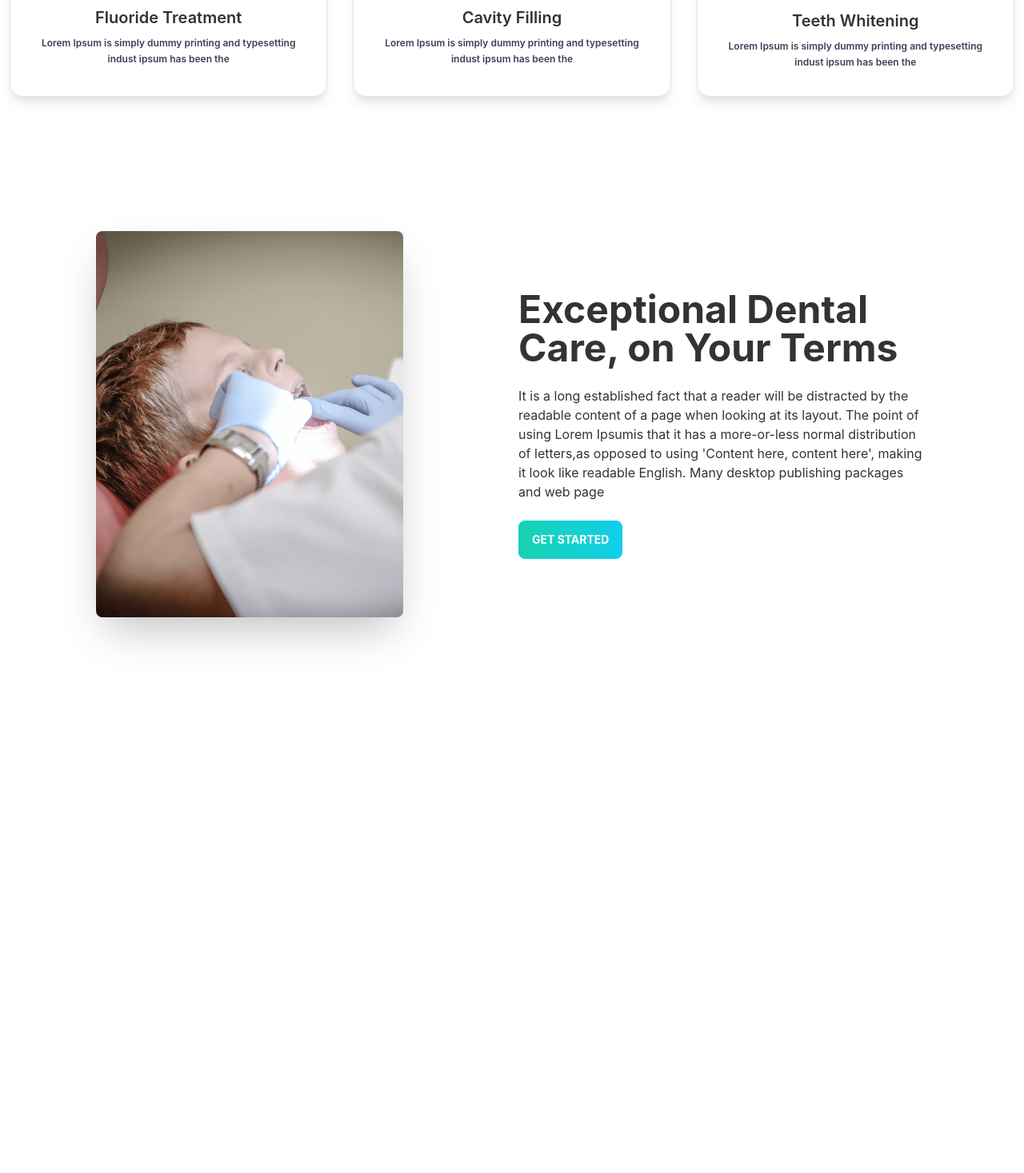
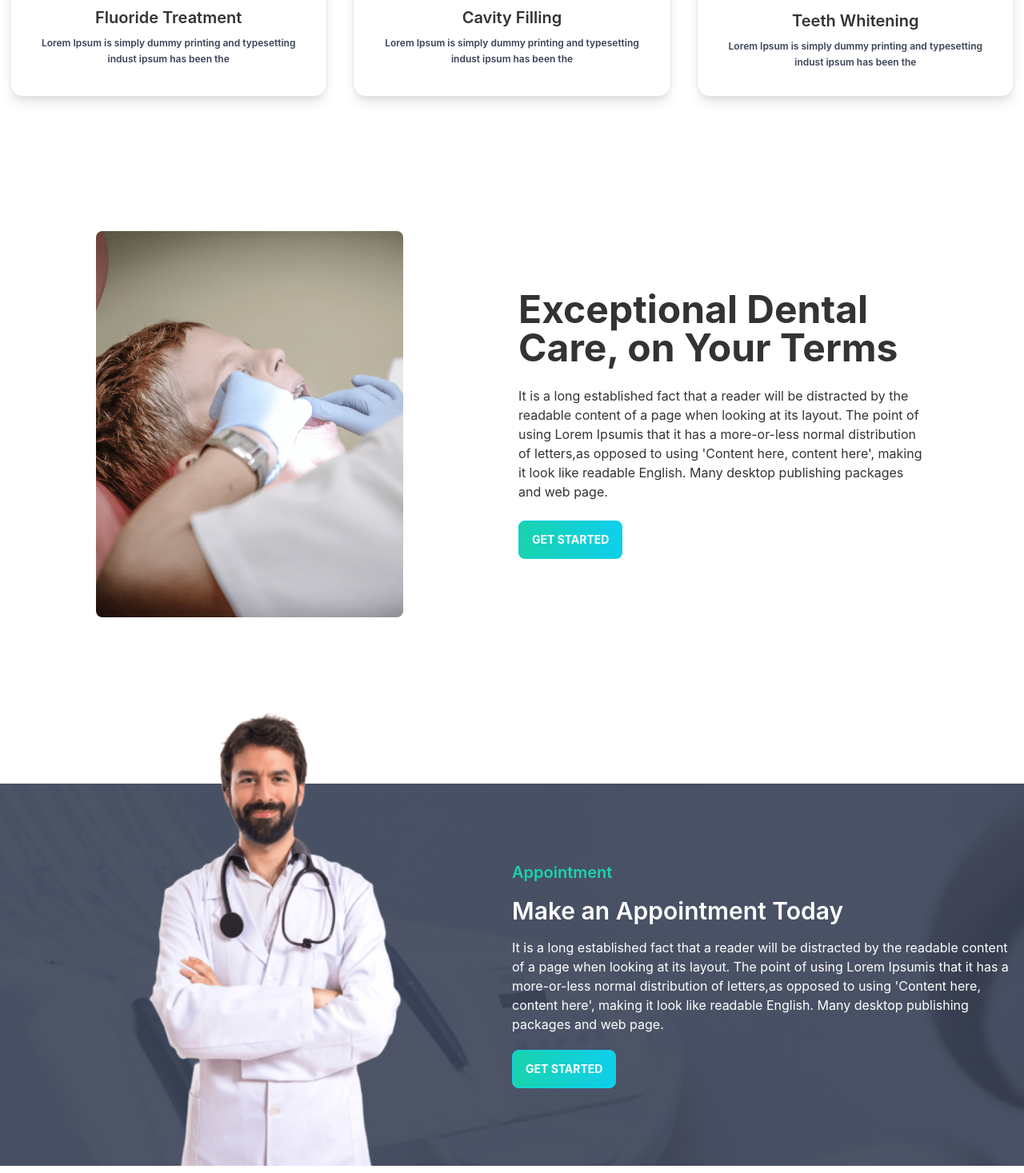
Before and after one commit to devnoman01/doctors-portal-client, a React (Create React App) app: page / in a window 1280 px wide. Shown: the part 1330-2797 px from the top of the page at 80% size. Before the commit the page ends 2214 px from the top, so only its background shows below. Built offline with nearby package versions, Linux system fonts and the light colour scheme.

Commit message:
appointment section complete

```diff
--- /dev/null
+++ b/src/Components/Footer.js
@@ -0,0 +1,61 @@
+// import React from "react";
+// import footer from "../assets/images/footer.png";
+
+// const Footer = () => {
+//   return (
+//     <footer
+//       style={{
+//         background: `url(${footer})`,
+//         backgroundSize: "contain",
+//         backgroundPosition: "top",
+//       }}
+//       className=""
+//     >
+//       <div className="container mx-auto footer px-3 pt-16">
+//         <div>
+//           <svg
+//             width="50"
+//             height="50"
+//             viewBox="0 0 24 24"
+//             xmlns="http://www.w3.org/2000/svg"
+//             fillRule="evenodd"
+//             clipRule="evenodd"
+//             className="fill-current"
+//           >
+//             <path d="M22.672 15.226l-2.432.811.841 2.515c.33 1.019-.209 2.127-1.23 2.456-1.15.325-2.148-.321-2.463-1.226l-.84-2.518-5.013 1.677.84 2.517c.391 1.203-.434 2.542-1.831 2.542-.88 0-1.601-.564-1.86-1.314l-.842-2.516-2.431.809c-1.135.328-2.145-.317-2.463-1.229-.329-1.018.211-2.127 1.231-2.456l2.432-.809-1.621-4.823-2.432.808c-1.355.384-2.558-.59-2.558-1.839 0-.817.509-1.582 1.327-1.846l2.433-.809-.842-2.515c-.33-1.02.211-2.129 1.232-2.458 1.02-.329 2.13.209 2.461 1.229l.842 2.515 5.011-1.677-.839-2.517c-.403-1.238.484-2.553 1.843-2.553.819 0 1.585.509 1.85 1.326l.841 2.517 2.431-.81c1.02-.33 2.131.211 2.461 1.229.332 1.018-.21 2.126-1.23 2.456l-2.433.809 1.622 4.823 2.433-.809c1.242-.401 2.557.484 2.557 1.838 0 .819-.51 1.583-1.328 1.847m-8.992-6.428l-5.01 1.675 1.619 4.828 5.011-1.674-1.62-4.829z"></path>
+//           </svg>
+//           <p>
+//             Doctors Portl Ltd.
+//             <br />
+//             Providing reliable tech since 1992
+//           </p>
+//         </div>
+//         <div>
+//           <span className="footer-title">Services</span>
+//           <a className="link link-hover">Branding</a>
+//           <a className="link link-hover">Design</a>
+//           <a className="link link-hover">Marketing</a>
+//           <a className="link link-hover">Advertisement</a>
+//         </div>
+//         <div>
+//           <span className="footer-title">Company</span>
+//           <a className="link link-hover">About us</a>
+//           <a className="link link-hover">Contact</a>
+//           <a className="link link-hover">Jobs</a>
+//           <a className="link link-hover">Press kit</a>
+//         </div>
+//         <div>
+//           <span className="footer-title">Legal</span>
+//           <a className="link link-hover">Terms of use</a>
+//           <a className="link link-hover">Privacy policy</a>
+//           <a className="link link-hover">Cookie policy</a>
+//         </div>
+//       </div>
+//       <div className="text-center text-sm mt-20 mb-10">
+//         <p>Copyright © 2022 - All right reserved by Doctors Portal</p>
+//       </div>
+//     </footer>
+//   );
+// };
+
+// export default Footer;
--- a/src/Components/GradientButton.js
+++ b/src/Components/GradientButton.js
@@ -1,10 +1,10 @@
 import React from "react";
 
-const GradientButton = () => {
+const GradientButton = ({ children }) => {
   return (
     <div>
       <button className="btn btn-primary text-white font-bold uppercase bg-gradient-to-r from-secondary to-primary">
-        Get Started
+        {children}
       </button>
     </div>
   );
--- a/src/Components/ServiceCard.js
+++ b/src/Components/ServiceCard.js
@@ -3,7 +3,7 @@ import React from "react";
 const ServiceCard = ({ service }) => {
   const { title, description, img } = service;
   return (
-    <div className="card border bg-base-100 shadow-lg">
+    <div className="card border border-gray-200 bg-base-100 shadow-lg">
       <figure className="px-10 pt-10">
         <img src={img} alt="Shoes" className="rounded-xl" />
       </figure>
--- a/src/Pages/Home/Banner.js
+++ b/src/Pages/Home/Banner.js
@@ -6,7 +6,7 @@ import GradientButton from "../../Components/GradientButton";
 const Banner = () => {
   return (
     <div className="hero py-44" style={{ backgroundImage: `url(${bg})` }}>
-      <div className="container mx-auto flex justify-center">
+      <div className="container px-3 mx-auto flex justify-center">
         <div className="hero-content flex-col lg:flex-row-reverse">
           <img
             src={chair}
@@ -19,7 +19,7 @@ const Banner = () => {
               excepturi exercitationem quasi. In deleniti eaque aut repudiandae
               et a id nisi.
             </p>
-            <GradientButton />
+            <GradientButton>Get Started</GradientButton>
             {/* <button className="btn btn-primary text-white font-bold uppercase bg-gradient-to-r from-secondary to-primary">
               Get Started
             </button> */}
--- a/src/Pages/Home/Home.js
+++ b/src/Pages/Home/Home.js
@@ -4,14 +4,20 @@ import Banner from "./Banner";
 import ServiceDescription from "./ServiceDescription";
 import Info from "./Info";
 import Services from "./Services";
+import MakeAppointment from "./MakeAppointment";
+import Testimonials from "./Testimonials";
+import Footer from "../../Components/Footer";
 
 const Home = () => {
   return (
-    <div className="px-3">
+    <div className="">
       <Banner />
       <Info />
       <Services />
       <ServiceDescription />
+      <MakeAppointment />
+      {/* <Testimonials /> */}
+      {/* <Footer /> */}
     </div>
   );
 };
--- a/src/Pages/Home/Info.js
+++ b/src/Pages/Home/Info.js
@@ -29,7 +29,7 @@ const Info = () => {
     },
   ];
   return (
-    <div className="container mx-auto mb-5">
+    <div className="container mx-auto mb-5 px-3">
       <div className="grid sm:grid-cols-1 md:grid-cols-2 lg:grid-cols-3 gap-8">
         {infos.map((info) => (
           <InfoCard key={info._id} info={info} />
--- a/src/Pages/Home/MakeAppointment.js
+++ b/src/Pages/Home/MakeAppointment.js
@@ -0,0 +1,33 @@
+import React from "react";
+import doctor from "../../assets/images/doctor.png";
+import appointment from "../../assets/images/appointment.png";
+import GradientButton from "../../Components/GradientButton";
+
+const MakeAppointment = () => {
+  return (
+    <section style={{ background: `url(${appointment})` }} className="">
+      <div className="container mx-auto my-24 flex justify-center items-center px-3">
+        <div className="flex-1 hidden lg:block">
+          <img className="mt-[-150px]" src={doctor} alt="" />
+        </div>
+        <div className="flex-1 my-24 md:my-0">
+          <h4 className="text-secondary text-xl font-semibold">Appointment</h4>
+          <h3 className="text-white text-3xl font-semibold my-4">
+            Make an Appointment Today
+          </h3>
+          <p className="text-white mb-5">
+            It is a long established fact that a reader will be distracted by
+            the readable content of a page when looking at its layout. The point
+            of using Lorem Ipsumis that it has a more-or-less normal
+            distribution of letters,as opposed to using 'Content here, content
+            here', making it look like readable English. Many desktop publishing
+            packages and web page.
+          </p>
+          <GradientButton>Get Started</GradientButton>
+        </div>
+      </div>
+    </section>
+  );
+};
+
+export default MakeAppointment;
--- a/src/Pages/Home/ServiceDescription.js
+++ b/src/Pages/Home/ServiceDescription.js
@@ -4,10 +4,10 @@ import GradientButton from "../../Components/GradientButton";
 
 const ServiceDescription = () => {
   return (
-    <div className="container mx-auto">
+    <div className="container mx-auto px-3">
       <div className="hero pt-10 pb-24">
         <div className="hero-content flex-col lg:flex-row md:gap-16 lg:gap-24 xl:gap-36">
-          <img src={treatment} className="max-w-sm rounded-lg shadow-2xl" />
+          <img src={treatment} className="sm:max-w-sm max-w-xs rounded-lg" />
           <div className="sm:max-w-sm md:max-w-md lg:max-w-lg justify-end">
             <h1 className="text-5xl font-bold">
               Exceptional Dental Care, on Your Terms
@@ -18,9 +18,9 @@ const ServiceDescription = () => {
               point of using Lorem Ipsumis that it has a more-or-less normal
               distribution of letters,as opposed to using 'Content here, content
               here', making it look like readable English. Many desktop
-              publishing packages and web page
+              publishing packages and web page.
             </p>
-            <GradientButton />
+            <GradientButton>Get Started</GradientButton>
           </div>
         </div>
       </div>
--- a/src/Pages/Home/Services.js
+++ b/src/Pages/Home/Services.js
@@ -30,7 +30,7 @@ const Services = () => {
   ];
 
   return (
-    <div className="container mx-auto my-28">
+    <div className="container mx-auto my-28 px-3">
       <div className="my-16 text-center">
         <h2 className="text-secondary text-xl font-bold uppercase">
           Our Services
--- /dev/null
+++ b/src/Pages/Home/Testimonials.js
@@ -0,0 +1,58 @@
+// import React from "react";
+// import quote from "../../assets/icons/quote.svg";
+// import people1 from "../../assets/images/people1.png";
+// import people2 from "../../assets/images/people2.png";
+// import people3 from "../../assets/images/people3.png";
+// import ReviewCard from "../../Components/ReviewCard";
+
+// const Testimonials = () => {
+//   const reviews = [
+//     {
+//       _id: 1,
+//       name: "Winson Henry",
+//       reviewText:
+//         "It is a long established fact that by the readable content of a lot layout. The point of using Lorem a more-or-less normal distribu to using Content here, content",
+//       location: "California",
+//       img: people1,
+//     },
+//     {
+//       _id: 2,
+//       name: "Winson Henry",
+//       reviewText:
+//         "It is a long established fact that by the readable content of a lot layout. The point of using Lorem a more-or-less normal distribu to using Content here, content",
+//       location: "California",
+//       img: people2,
+//     },
+//     {
+//       _id: 3,
+//       name: "Winson Henry",
+//       reviewText:
+//         "It is a long established fact that by the readable content of a lot layout. The point of using Lorem a more-or-less normal distribu to using Content here, content",
+//       location: "California",
+//       img: people3,
+//     },
+//   ];
+
+//   return (
+//     <section className="container mx-auto my-24 px-3">
+//       <div className="flex justify-between border items-center">
+//         <div>
+//           <h4 className="text-secondary text-xl font-semibold mb-3">
+//             Testimonials
+//           </h4>
+//           <h3 className="text-4xl font-semibold">What Our Patients Says</h3>
+//         </div>
+//         <div>
+//           <img className="w-20 lg:w-36" src={quote} alt="" />
+//         </div>
+//       </div>
+//       <div className="grid grid-cols-1 md:grid-cols-2 lg:grid-cols-3 gap-8 md:gap-8 xl:gap-16 my-12">
+//         {reviews.map((review) => (
+//           <ReviewCard key={review._id} review={review} />
+//         ))}
+//       </div>
+//     </section>
+//   );
+// };
+
+// export default Testimonials;
```
Also changed, not shown: src/Components/ReviewCard.js (added, +25 -0 lines).
